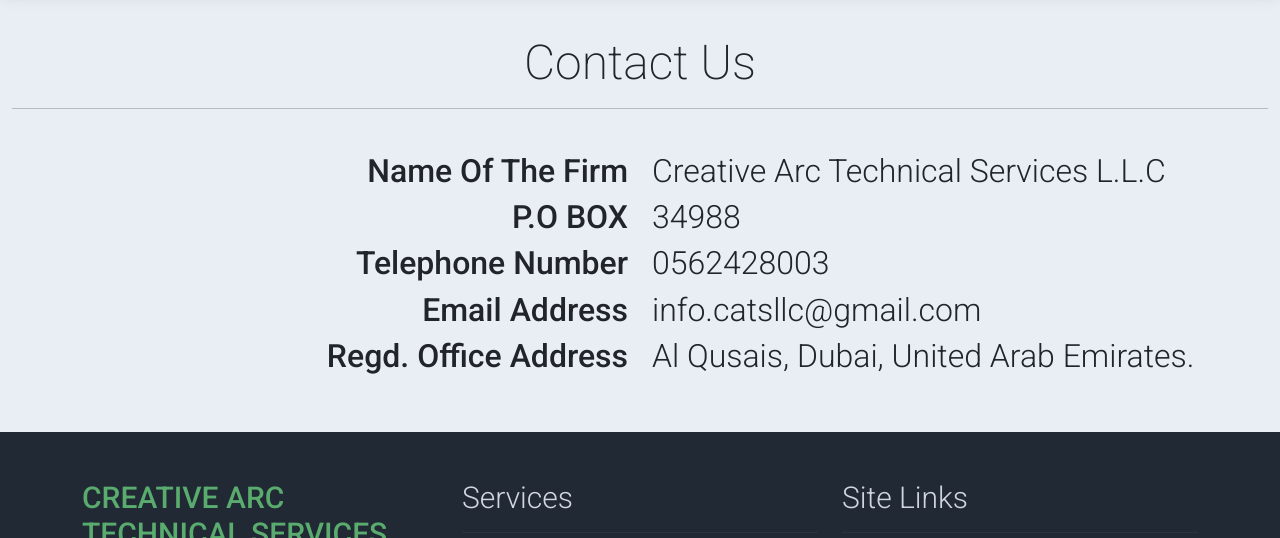
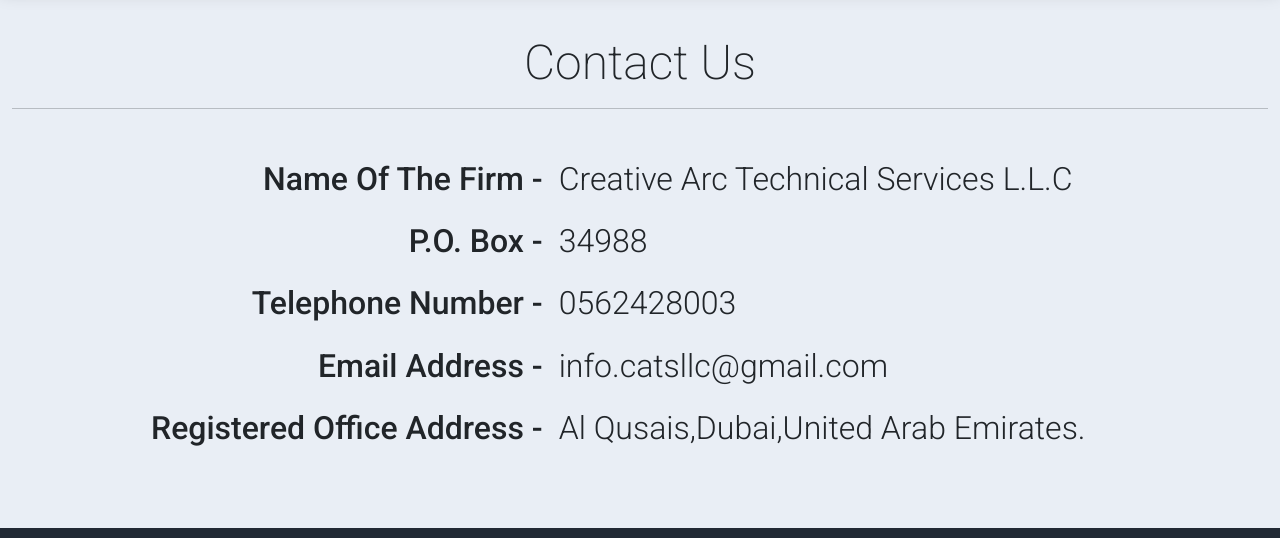
Before and after one commit to Gopinath0950/CATS-v0.1, a plain HTML site: page contact.html in a window 1280 px wide. Shown: the part 170-708 px from the top of the page. Drawn offline with nearby package versions, Linux system fonts and the light colour scheme.

Commit message:
Update contact.html

```diff
--- a/contact.html
+++ b/contact.html
@@ -115,8 +115,35 @@
         </div>
         <hr>
         <br>
-        <div class="row">
-            <div class="col-lg-6">
+        <table class="table table-borderless">
+
+            <tbody>
+              <tr>
+                <td><h2 class="align-right">Name Of The Firm -</h2></td>
+                <td><h2 class="contact-custom">Creative Arc Technical Services L.L.C</h2></td>
+              </tr>
+              <tr>
+                <td><h2 class="align-right">P.O. Box -</h2></td>
+                <td><h2 class="contact-custom">34988</h2></td>
+              </tr>
+              <tr>
+                <td><h2 class="align-right">Telephone Number -</h2></td>
+                <td><h2 class="contact-custom"> 0562428003 </h2></td>
+              </tr>
+              <tr>
+                <td><h2 class="align-right">Email Address -</h2></td>
+                <td><h2 class="contact-custom"> info.catsllc@gmail.com  </h2></td>
+              </tr>
+              <tr>
+                <td><h2 class="align-right">Registered Office Address -</h2></td>
+                <td><h2 class="contact-custom">Al Qusais,Dubai,United Arab Emirates. </h2></td>
+              </tr>
+
+
+            </tbody>
+          </table>
+        <!-- <div class="row">
+            <div class="col-lg-6 md-6 sm-6">
                 <div class="align-right">
                     <h2>Name Of The Firm</h2>
                     <h2>P.O BOX</h2>
@@ -126,14 +153,24 @@
                 </div>
 
             </div>
-            <div class="col-lg-6">
+            <div class="col-lg-6 md-6 sm-6">
+                <div class="align-right">
+                    <h2>Name Of The Firm</h2>
+                    <h2>P.O BOX</h2>
+                    <h2>Telephone Number</h2>
+                    <h2>Email Address</h2>
+                    <h2>Regd. Office Address</h2>
+                </div>
+
+            </div>
+            <div class="col-lg-6 md-6 sm-6">
                 <h2 class="contact-custom align-left">Creative Arc Technical Services L.L.C</h2>
                 <h2 class="contact-custom align-left">34988</h2>
                 <h2 class="contact-custom align-left">0562428003 </h2>
                 <h2 class="contact-custom align-left"> info.catsllc@gmail.com </h2>
                 <h2 class="contact-custom align-left"> Al Qusais,    Dubai, United Arab Emirates. </h2>
             </div>
-        </div>
+        </div> -->
 
     </div>
 
```
